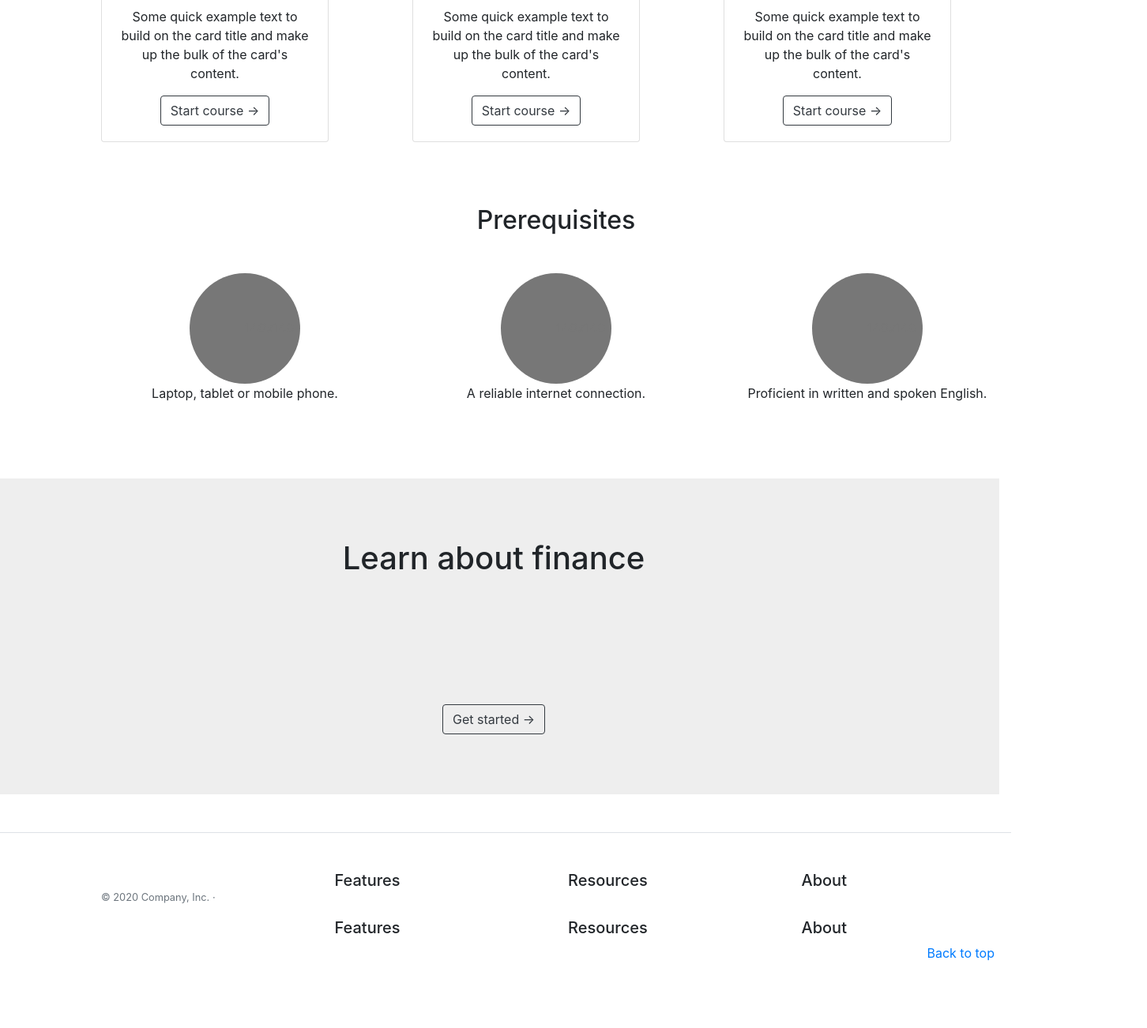
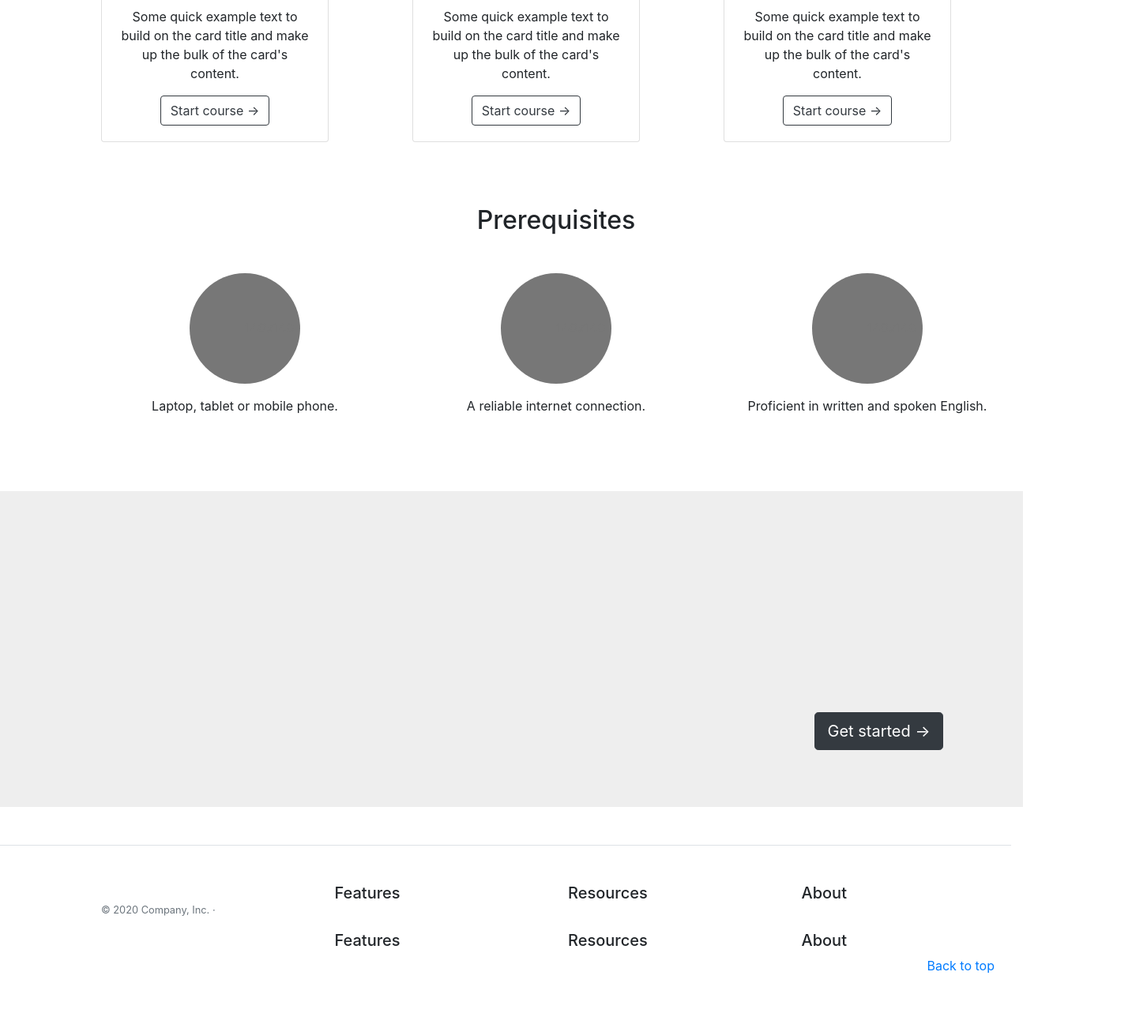
Before and after one commit to ruthas/financial-edu-app, a website: page index.html in a window 1280 px wide. Shown: the part 1370-2672 px from the top of the page at 79% size, 1452 px wide, since content can reach past the window. Before the commit the page ends 2613 px from the top, so only its background shows below. Drawn offline with nearby package versions, Linux system fonts and the light colour scheme.

Commit message:
layout adjustments

```diff
--- a/index.html
+++ b/index.html
@@ -221,11 +221,10 @@
 			</div>
 
 			<div class="row get-started">
-				<div class="col-12 centre">
-					<h1>Learn about finance</h1>
-				</div>
-				<div class="col-12 centre">
-					<a href="#" class="btn btn-outline-dark">Get started &rarr; </a>
+				<div class="col-md-4"></div>
+				<div class="col-md-4"></div>
+				<div class="col-12 col-md-4">
+					<a href="#" class="btn btn-dark btn-lg">Get started &rarr; </a>
 				</div>
 			</div>
 
--- a/styles/less/layout.less
+++ b/styles/less/layout.less
@@ -30,15 +30,19 @@ body,
 	text-align: center;
 }
 
-.prequesite {
+.prequesite, .prequesite > p {
 	padding-top: 1rem;
 }
 
 .get-started {
 	margin-top: 5rem;
 	height: 50vh;
-	width: 100vw;
 	background-color: #eeeeee;
+}
+
+.get-started > .col-md-4 {
+	top:70%;
+	left: 12%;
 }
 
 footer {
```
Also changed, not shown: styles/css/main.css.
